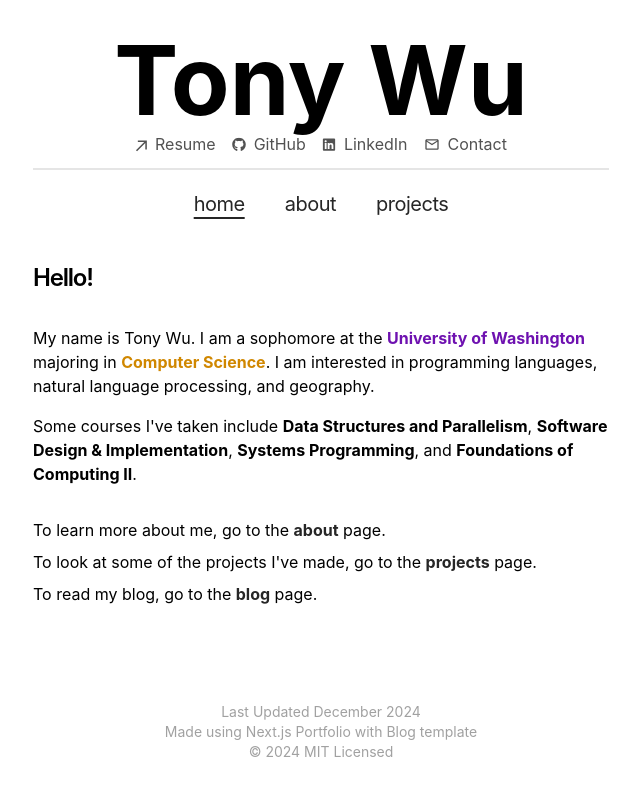
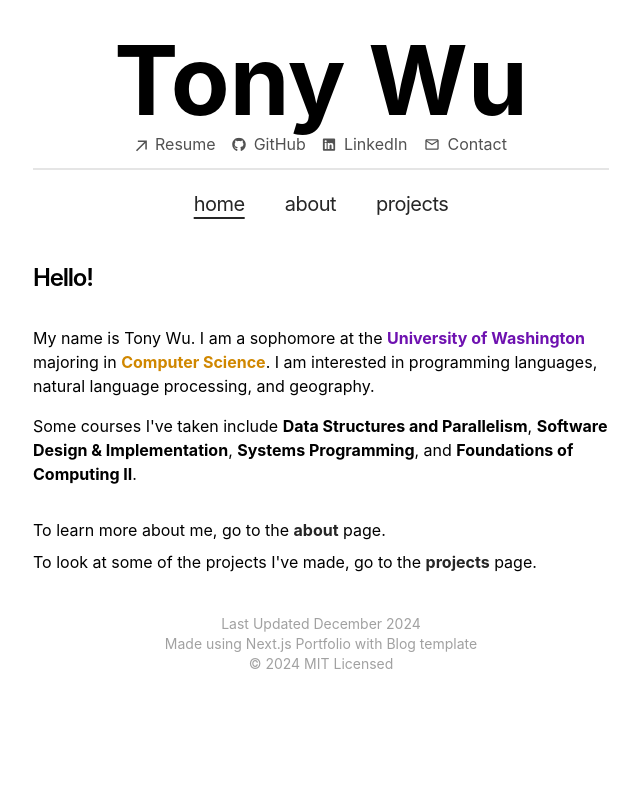
Before and after one commit to stowu2005/wutony-website, a Next.js app: page / in a window 1280 px wide. Shown: the top 796 px of the page, without its empty margins (319-959 px from the left). Built offline with nearby package versions, Linux system fonts and the light colour scheme.

Commit message:
Removed blogs from home page

```diff
--- a/app/page.tsx
+++ b/app/page.tsx
@@ -59,11 +59,6 @@ export default function Page() {
         href="/projects">
           <b>projects</b>
         </Link> page.</p>
-      <p className="mb-16">To read my blog, go to the <Link
-        className="transition-all hover:text-neutral-400 dark:hover:text-neutral-400 text-neutral-800 dark:text-neutral-50"
-        href="/blog">
-          <b>blog</b>
-        </Link> page.</p>
     </section>
   )
 }
```
